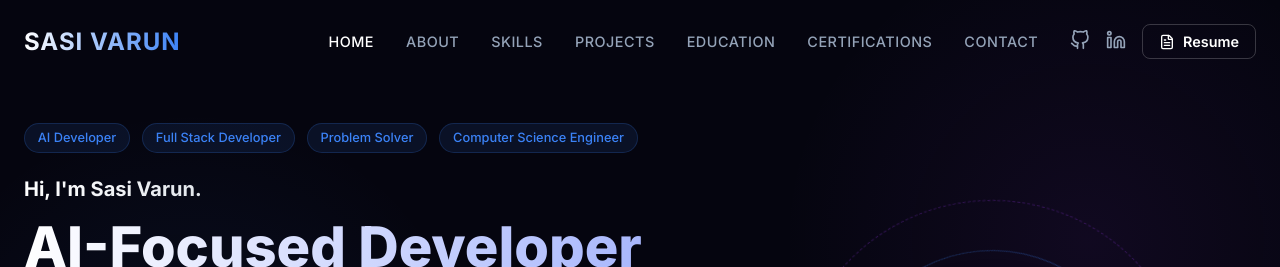
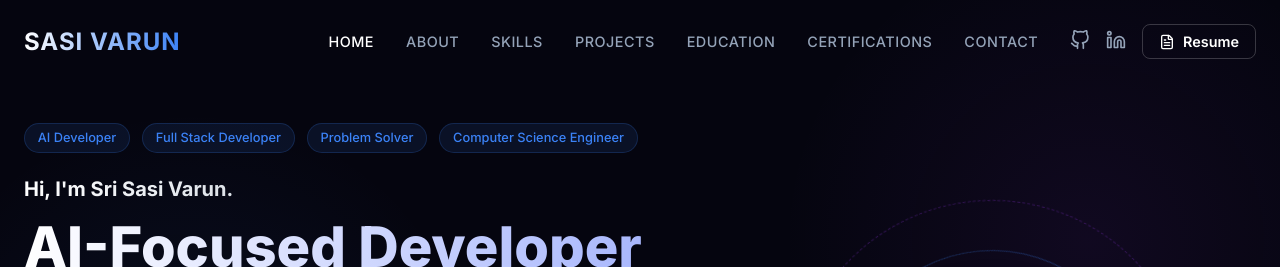
Before and after one commit to SASIVARUN-31047/PORTFOLIO, a React (Vite) app: page / in a window 1280 px wide. Shown: the top 267 px of the page. Built offline with nearby package versions, Linux system fonts and the light colour scheme.

Commit message:
Update hero name in portfolioData

```diff
--- a/src/data/portfolioData.js
+++ b/src/data/portfolioData.js
@@ -1,6 +1,6 @@
 export const portfolioData = {
   hero: {
-    name: "Sasi Varun",
+    name: "Sri Sasi Varun",
     title: "AI-Focused Developer & Software Engineer",
     subtitle: "Computer Science Engineering student passionate about AI, full-stack development, problem solving, and building intelligent software systems.",
     badges: ["AI Developer", "Full Stack Developer", "Problem Solver", "Computer Science Engineer"],
```
